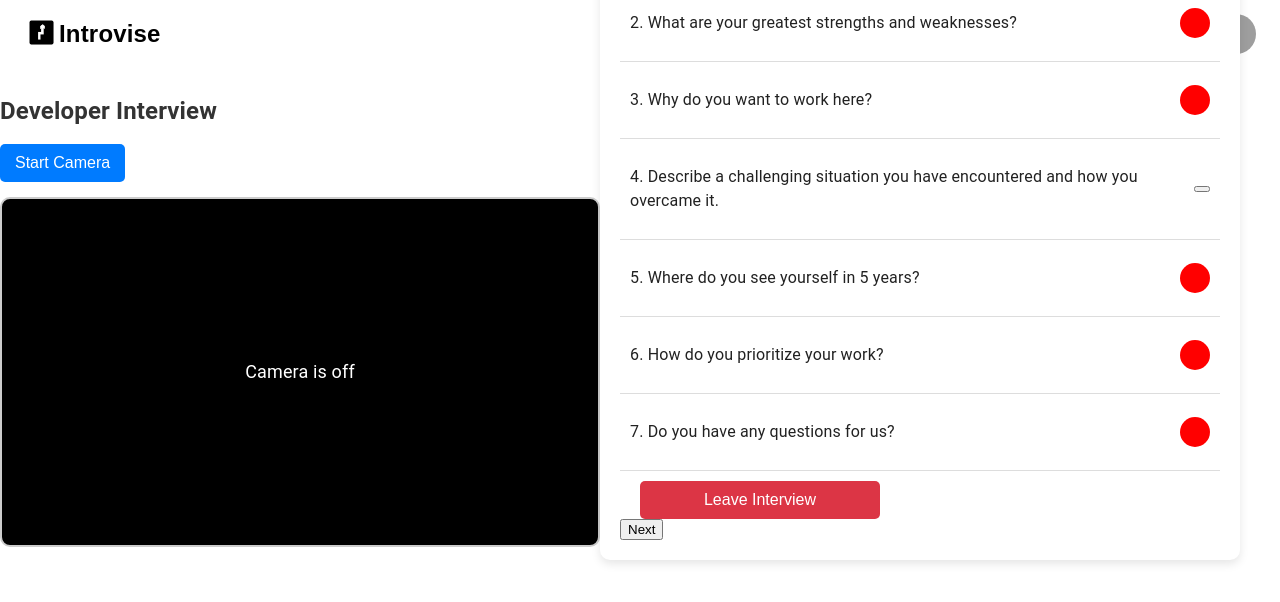
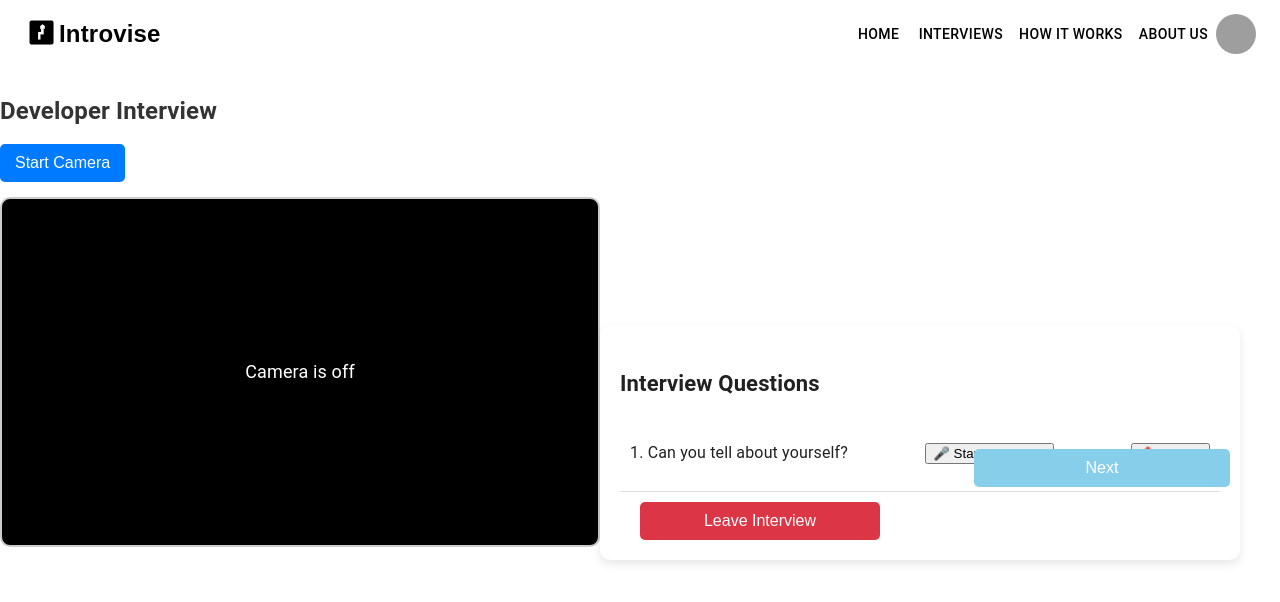
Before and after one commit to commanderigris21/Introvise, a React (Vite) app: page /facecam in a window 1280 px wide. Shown: the top 602 px of the page. Built offline with nearby package versions, Linux system fonts and the light colour scheme; grey boxes are pictures that could not be loaded.

Commit message:
Update Facecam.jsx

```diff
--- a/src/Components/Facecam/Facecam.jsx
+++ b/src/Components/Facecam/Facecam.jsx
@@ -1,13 +1,16 @@
-// eslint-disable-next-line no-unused-vars
 import React, { useState, useRef } from 'react';
-import { useNavigate } from 'react-router-dom';
+import axios from 'axios';
 import './Facecam.css';
 
 const Facecam = () => {
     const [stream, setStream] = useState(null);
     const [isMuted, setIsMuted] = useState(false);
+    const [isRecording, setIsRecording] = useState(false);
+    const [recordedVideos, setRecordedVideos] = useState({});
     const videoRef = useRef(null);
-    const navigate = useNavigate();
+    const mediaRecorderRef = useRef(null);
+    const recordedChunks = useRef([]);
+    const [currentQuestion, setCurrentQuestion] = useState(null);
 
     const startCamera = async () => {
         try {
@@ -17,7 +20,7 @@ const Facecam = () => {
                 videoRef.current.srcObject = mediaStream;
             }
         } catch (err) {
-            console.error('Error accessing media devices.', err);
+            console.error('Error accessing media devices:', err);
         }
     };
 
@@ -40,12 +43,67 @@ const Facecam = () => {
         }
     };
 
-    const handleSubmit = () => {
-        console.log('Submit button clicked');
+    const startRecording = (question) => {
+        if (!stream) {
+            alert("Please start the camera first.");
+            return;
+        }
+
+        if (isRecording) {
+            alert("A recording is already in progress.");
+            return;
+        }
+
+        setCurrentQuestion(question);
+        recordedChunks.current = [];
+        const options = { mimeType: 'video/webm' };
+        const mediaRecorder = new MediaRecorder(stream, options);
+        mediaRecorderRef.current = mediaRecorder;
+
+        mediaRecorder.ondataavailable = (event) => {
+            if (event.data.size > 0) {
+                recordedChunks.current.push(event.data);
+            }
+        };
+
+        mediaRecorder.onstop = () => {
+            const blob = new Blob(recordedChunks.current, { type: 'video/webm' });
+            setRecordedVideos(prev => ({ ...prev, [question]: blob }));
+        };
+
+        mediaRecorder.start();
+        setIsRecording(true);
     };
 
-    const handleNext = () => {
-        navigate('/dashboard');
+    const stopRecording = () => {
+        if (mediaRecorderRef.current) {
+            mediaRecorderRef.current.stop();
+            setIsRecording(false);
+        }
+    };
+
+    const handleSubmit = async (question) => {
+        if (!recordedVideos[question]) {
+            alert(`No video recorded for "${question}". Please record an answer first.`);
+            return;
+        }
+
+        // Convert Blob to File
+        const videoBlob = recordedVideos[question];
+        const videoFile = new File([videoBlob], "recording.webm", { type: "video/webm" });
+
+        const formData = new FormData();
+        formData.append("question", question);
+        formData.append("video", videoFile); // Correctly append as a file
+
+        try {
+            const response = await axios.post("http://localhost:8080/api/videos/upload", formData, {
+                headers: { "Content-Type": "multipart/form-data" }
+            });
+            alert(`Video uploaded successfully! ID: ${response.data}`);
+        } catch (error) {
+            console.error(`Error uploading video for "${question}":`, error);
+        }
     };
 
     return (
@@ -58,7 +116,6 @@ const Facecam = () => {
                         <>
                             <button className="facecam-button" onClick={stopCamera}>Stop Camera</button>
                             <button className="facecam-button" onClick={toggleMute}>{isMuted ? 'Unmute' : 'Mute'}</button>
-                            <button className="facecam-button" onClick={handleSubmit}>Submit</button>
                         </>
                     )}
                 </div>
@@ -67,17 +124,24 @@ const Facecam = () => {
                     {!stream && <div className="facecam-placeholder">Camera is off</div>}
                 </div>
             </div>
+
             <div className='interview'>
                 <p className='p3'>Interview Questions</p>
-                <div className='div0'><p>1. Can you tell about yourself?</p> <button className='btn-p1' onClick={startCamera}></button></div>
-                <div className='div1'><p>2. What are your greatest strengths and weaknesses?</p> <button className='btn-p2' onClick={startCamera}></button></div>
-                <div className='div2'><p>3. Why do you want to work here?</p> <button className='btn-p3' onClick={startCamera}></button></div>
-                <div className='div3'><p>4. Describe a challenging situation you have encountered and how you overcame it.</p> <button className='btn-p' onClick={startCamera}></button></div>
-                <div className='div4'><p>5. Where do you see yourself in 5 years?</p> <button className='btn-p4' onClick={startCamera}></button></div>
-                <div className='div5'><p>6. How do you prioritize your work?</p> <button className='btn-p5' onClick={startCamera}></button></div>
-                <div className='div6'><p>7. Do you have any questions for us?</p> <button className='btn-p6' onClick={startCamera}></button></div>
+                {[
+                    "Can you tell about yourself?",
+                ].map((question, index) => (
+                    <div key={index} className={`div${index}`}>
+                        <p>{index + 1}. {question}</p>
+                        {isRecording && currentQuestion === question ? (
+                            <button className='btn-p' onClick={stopRecording}>⏹ Stop Recording</button>
+                        ) : (
+                            <button className='btn-p' onClick={() => startRecording(question)}>🎤 Start Recording</button>
+                        )}
+                        <button className='btn-submit' onClick={() => handleSubmit(question)}>📤 Upload</button>
+                    </div>
+                ))}
                 <button className='btnx'>Leave Interview</button>
-                <button className='btn-next' onClick={handleNext}>Next</button>
+                <button className='btnN'>Next</button>
             </div>
         </div>
     );
```
